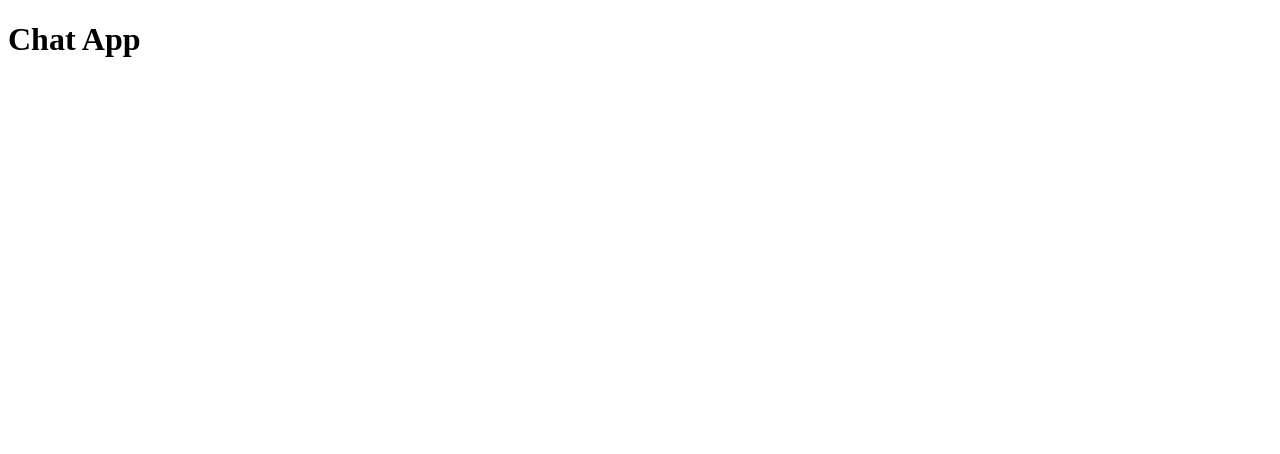
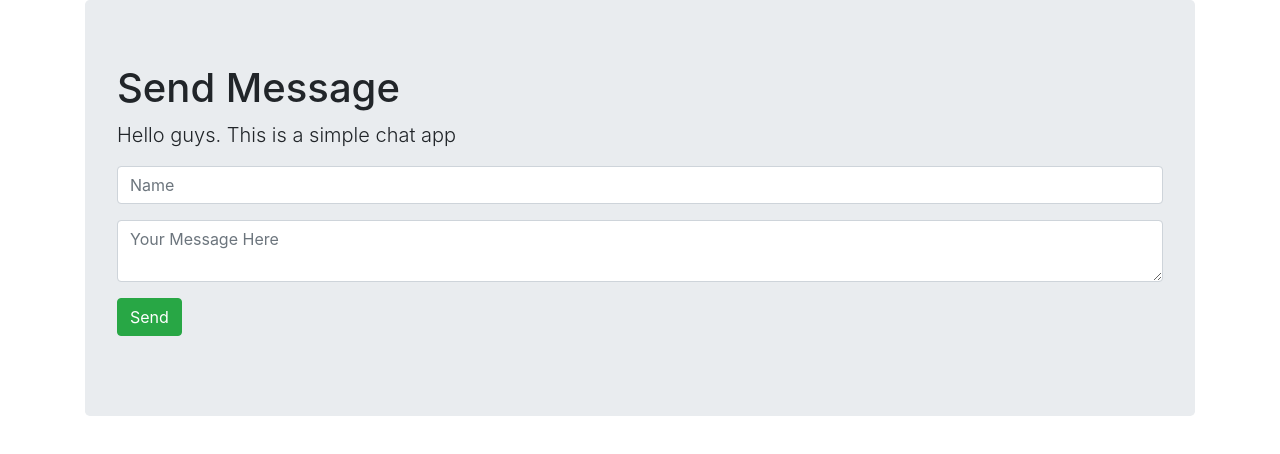
Before and after one commit to danivideda/basic-chat-app, a website: page index.html in a window 1280 px wide. Drawn offline with nearby package versions, Linux system fonts and the light colour scheme.

Commit message:
add basic frontend

```diff
--- a/index.html
+++ b/index.html
@@ -1,11 +1,28 @@
-<!DOCTYPE html>
+<!doctype html>
 <html lang="en">
-<head>
-    <meta charset="UTF-8">
-    <meta name="viewport" content="width=device-width, initial-scale=1.0">
-    <title>Chat App</title>
-</head>
-<body>
-    <h1>Chat App</h1>
-</body>
+    <head>
+        <!-- Required meta tags -->
+        <meta charset="utf-8">
+        <meta name="viewport" content="width=device-width, initial-scale=1, shrink-to-fit=no">
+
+        <!-- Bootstrap CSS -->
+        <link rel="stylesheet" href="https://cdn.jsdelivr.net/npm/bootstrap@4.5.3/dist/css/bootstrap.min.css" integrity="sha384-TX8t27EcRE3e/ihU7zmQxVncDAy5uIKz4rEkgIXeMed4M0jlfIDPvg6uqKI2xXr2" crossorigin="anonymous">
+
+        <title>Chat App</title>
+    </head>
+    <body>
+        <div class="container">
+            <div class="jumbotron">
+                <h1 class=”display-4">Send Message</h1>
+                <p class="lead">Hello guys. This is a simple chat app</p>
+                <input type="text" id="name" class="form-control mb-3" placeholder="Name">
+                <textarea id="message" class="form-control mb-3" placeholder="Your Message Here"></textarea>
+                <button id="send" class="btn btn-success mb-3">Send</button>
+            </div>
+        </div>
+
+        <!-- script -->
+        <script src="https://code.jquery.com/jquery-3.5.1.slim.min.js" integrity="sha384-DfXdz2htPH0lsSSs5nCTpuj/zy4C+OGpamoFVy38MVBnE+IbbVYUew+OrCXaRkfj" crossorigin="anonymous"></script>
+        <script src="https://cdn.jsdelivr.net/npm/bootstrap@4.5.3/dist/js/bootstrap.bundle.min.js" integrity="sha384-ho+j7jyWK8fNQe+A12Hb8AhRq26LrZ/JpcUGGOn+Y7RsweNrtN/tE3MoK7ZeZDyx" crossorigin="anonymous"></script>
+    </body>
 </html>
--- a/package.json
+++ b/package.json
@@ -21,5 +21,8 @@
   "homepage": "https://github.com/danivideda/basic-chat-app#readme",
   "dependencies": {
     "express": "^4.17.1"
+  },
+  "devDependencies": {
+    "nodemon": "^2.0.6"
   }
 }
--- a/server.js
+++ b/server.js
@@ -4,3 +4,5 @@ var app = express();
 var server = app.listen(3000, () => {
     console.log('server is running on port', server.address().port);
 });
+
+app.use(express.static(__dirname));
```
Also changed, not shown: 1 other file.
